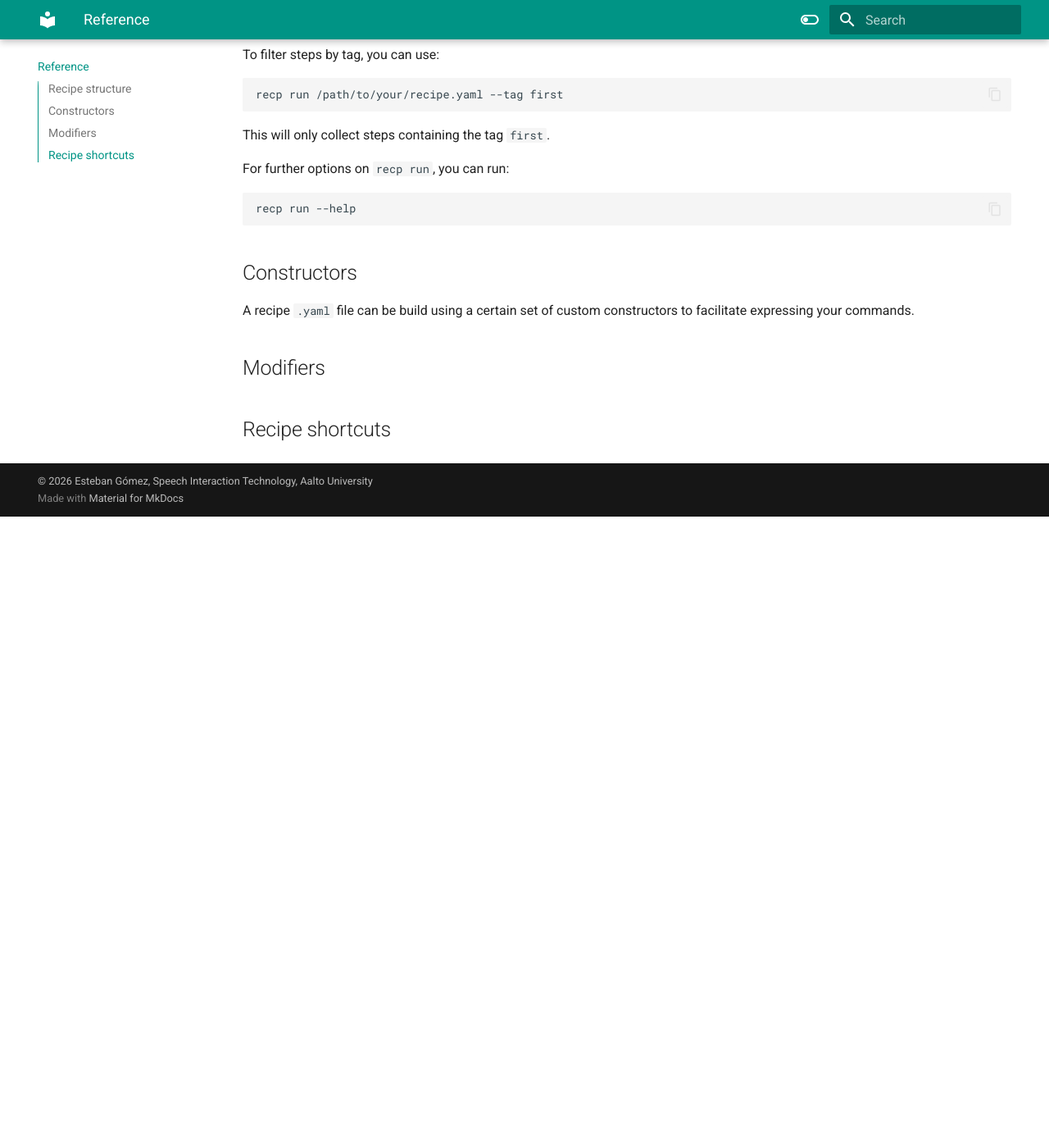
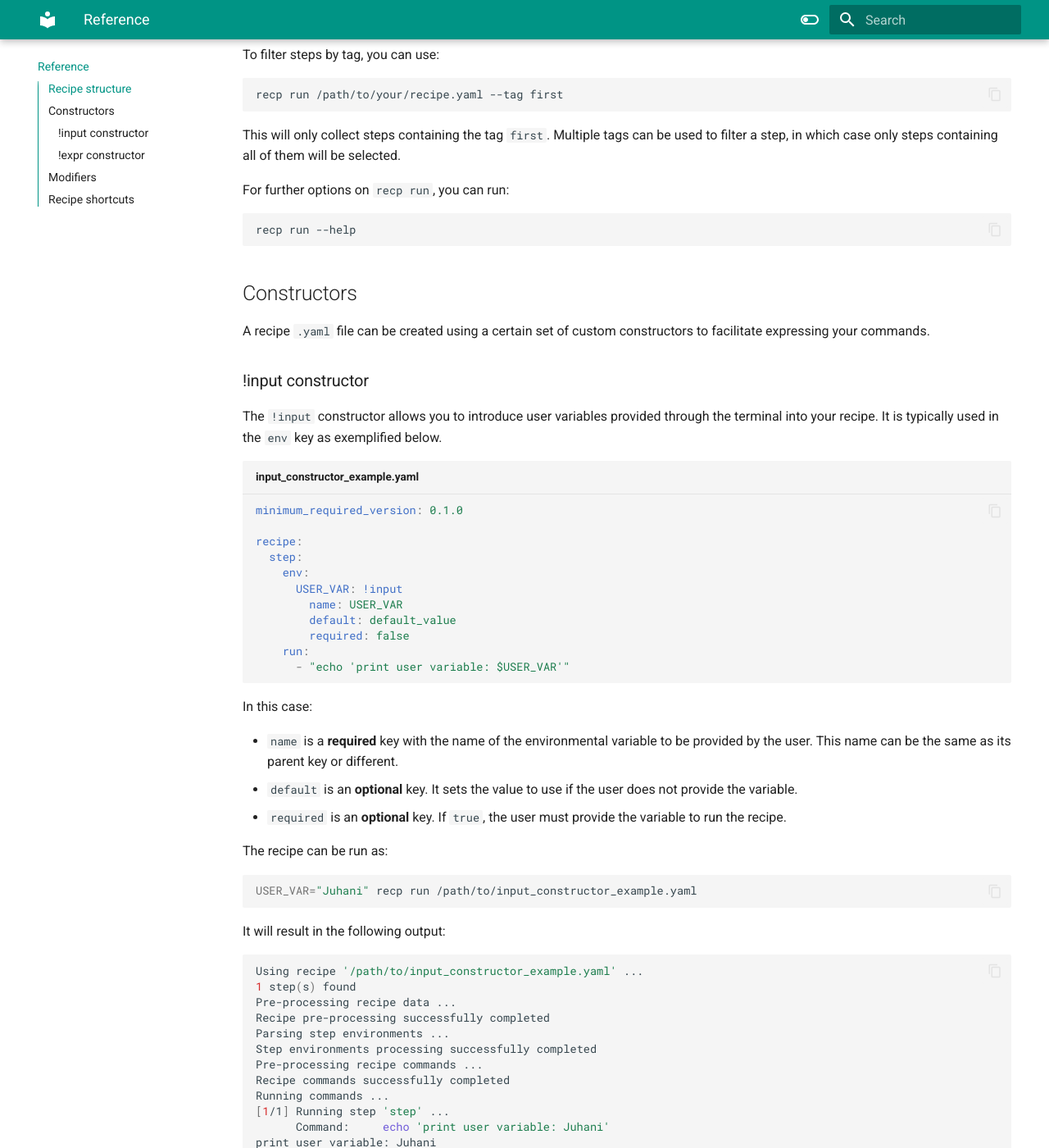
Before and after one commit to eagomez2/recp, an MkDocs documentation site: the page built from docs/reference.md, in a window 1280 px wide and 1400 px high, scrolled down 1650 px. Shown: the whole window at 82% size. Built offline with MkDocs 1.6.1 and Material for MkDocs 9.7.7, drawn with Linux system fonts in a browser that asks for light colours; comment, search, counter and statistics services are not loaded; before the commit the page ends 2280 px from its top, so only the background shows below that; some of the changed text lies outside the part shown.

Commit message:
Update docs

````diff
--- a/docs/reference.md
+++ b/docs/reference.md
@@ -33,14 +33,14 @@
 ```
 A recipe file is a `.yaml` file where:
 
-- `minimum_required_version` and an **optional** field specifying the minimum `recp` version required to run it.
-- `recipe` is the root key containing the description of each step to be run.
+- `minimum_required_version` is an **optional** field specifying the minimum `recp` version required to run it.
+- `recipe` is the **required** root key containing the description of each step to be run.
 
 Each step has:
 
 - A **required** name key (`first_step`) containing the information relative to that particular step.
-- An **optinal** `tag` key containing a list of strings, each one corresponding to a tag that can be use to select a certain subset of steps to be run with the `--tag` option.
-- An **optional** `description` key containing a string that describes that the step does. This is only for documentation purposes, and will be print to the terminal when the recipe is run.
+- An **optional** `tag` key containing a list of strings, each one corresponding to a tag that can be use to select a certain subset of steps to be run with the `--tag` option.
+- An **optional** `description` key containing a string that describes that the step does. This is only for documentation purposes, and will be printed to the terminal when the recipe is run.
 - An **optional** `env` key containing environmental variables to be used in that step. The environmental variables of a specific step are isolated from all other steps. To share variable across steps you can use [yaml anchors and aliases](https://support.atlassian.com/bitbucket-cloud/docs/yaml-anchors/). Additionally, environmental variables can be defined directly in the `.yaml` file, or defined by the user when running the recipe. User defined variables can be configured using the `!input` constructor that has a mandatory `name` key, and an optional `default` key to define the default value, and an optional `required` key containing a `bool` value to specify whether that variable is required or optional.
 - A **required** `run` key that contains a list of the commands to be run. A command can be a `str` or a `dict` containing the `cmd` key and the `apply` key containing a list of modifiers to be applied to that command as a pre-processing step to generate one or multiple commands. Each modifier is defined by a `fn` key with the modifier function name, and an `args` key with the corresponding arguments.
 
@@ -60,7 +60,7 @@
 recp run /path/to/your/recipe.yaml --tag first
 ```
 
-This will only collect steps containing the tag `first`.
+This will only collect steps containing the tag `first`. Multiple tags can be used to filter a step, in which case only steps containing all of them will be selected.
 
 For further options on `recp run`, you can run:
 ```bash
@@ -68,8 +68,93 @@
 ```
 
 ## Constructors
-A recipe `.yaml` file can be build using a certain set of custom constructors to facilitate expressing your commands.
+A recipe `.yaml` file can be created using a certain set of custom constructors to facilitate expressing your commands.
 
+### !input constructor
+The `!input` constructor allows you to introduce user variables provided through the terminal into your recipe. It is typically used in the `env` key as exemplified below.
+
+```yaml title="input_constructor_example.yaml"
+minimum_required_version: 0.1.0
+
+recipe:
+  step:
+    env:
+      USER_VAR: !input
+        name: USER_VAR
+        default: default_value
+        required: false
+    run:
+      - "echo 'print user variable: $USER_VAR'"
+```
+
+In this case:
+
+- `name` is a **required** key with the name of the environmental variable to be provided by the user. This name can be the same as its parent key or different.
+- `default` is an **optional** key. It sets the value to use if the user does not provide the variable.
+- `required` is an **optional** key. If `true`, the user must provide the variable to run the recipe.
+
+The recipe can be run as:
+```bash
+USER_VAR="Juhani" recp run /path/to/input_constructor_example.yaml
+```
+
+It will result in the following output:
+```bash
+Using recipe '/path/to/input_constructor_example.yaml' ...
+1 step(s) found
+Pre-processing recipe data ...
+Recipe pre-processing successfully completed
+Parsing step environments ...
+Step environments processing successfully completed
+Pre-processing recipe commands ...
+Recipe commands successfully completed
+Running commands ...
+[1/1] Running step 'step' ...
+      Command:     echo 'print user variable: Juhani'
+print user variable: Juhani
+```
+
+### !expr constructor
+The `!expr` constructor allows using `python` expressions to be evaluated at runtime.
+
+!!! warning
+    This constructor uses `eval()` internally and is considered unsafe. By default, it is disabled, but you can enable it by using the `--unsafe` option when running the recipe.
+
+This constructor can be used in any part of your recipe as follows:
+
+```yaml title="expr_constructor_example.yaml"
+minimum_required_version: 0.1.0
+
+recipe:
+  step:
+    env:
+      RESULT: !expr 24 * 60 * 60
+    run:
+      - echo 'A day has $RESULT seconds'
+```
+
+To run this recipe and enable the `!expr` constructor, you must use the `--unsafe` option
+as follows:
+
+```bash
+recp run /path/to/expr_constructor_example.yaml --unsafe
+```
+
+It will result in the following output:
+```bash
+Using recipe '/path/to/expr_constructor_example.yaml' ...
+1 step(s) found
+Pre-processing recipe data ...
+Recipe pre-processing successfully completed
+Parsing step environments ...
+Step environments processing successfully completed
+Pre-processing recipe commands ...
+Recipe commands successfully completed
+Running commands ...
+[1/1] Running step 'step' ...
+      Command:     echo 'A day has 86400 seconds'
+A day has 86400 seconds
+```
 
 ## Modifiers
 
````
Also changed, not shown: docs/quickstart.md (+1 -1 lines).
